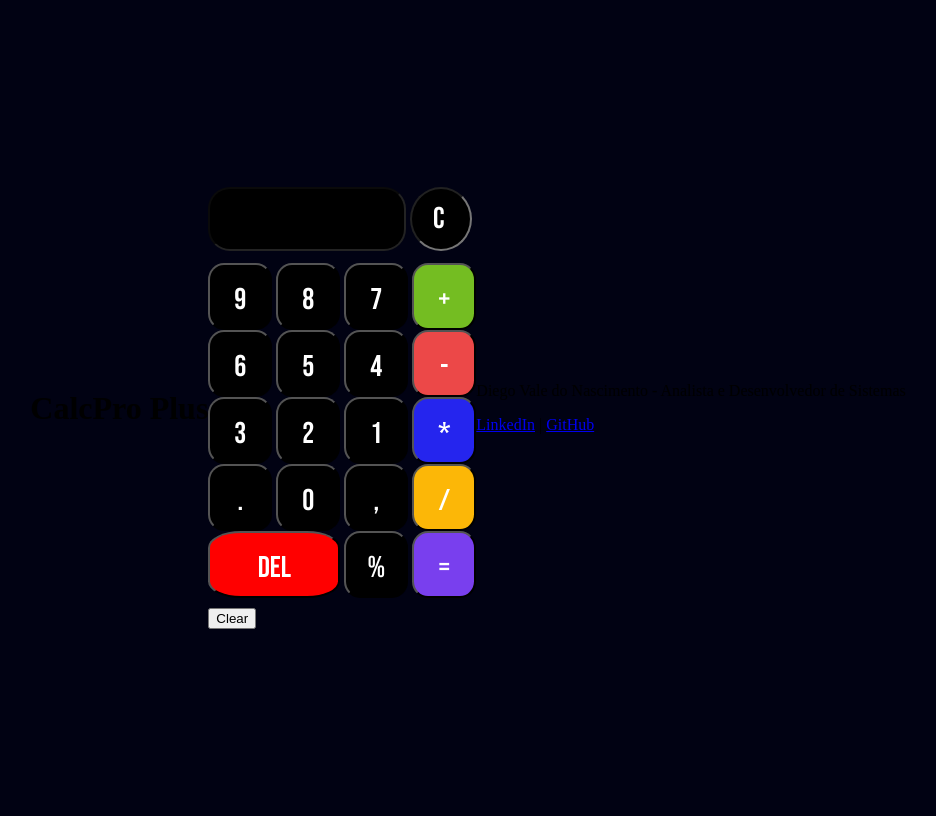
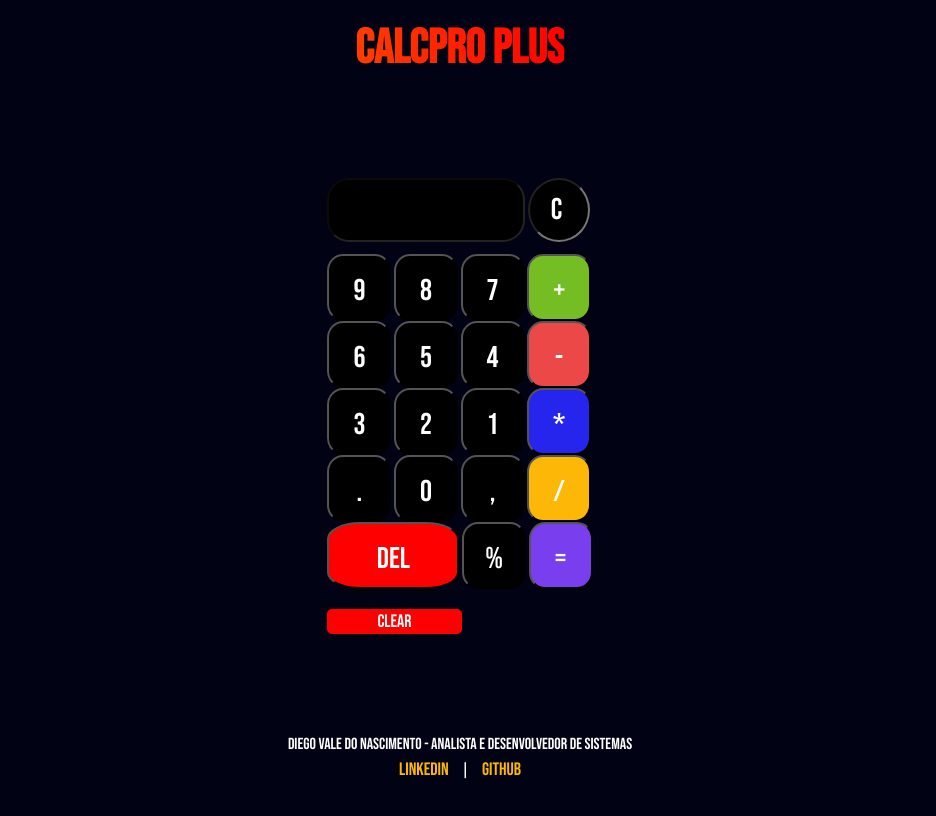
Before and after one commit to DVALENASCIMENTO/calcPro_Plus.Project, a plain HTML site: page index.html in a window 1280 px wide. Shown: the whole page, without its empty margins (180-1116 px from the left). Drawn offline with Linux system fonts and the light colour scheme.

Commit message:
Update style.css

```diff
--- a/css/style.css
+++ b/css/style.css
@@ -1,15 +1,54 @@
 @import url('https://fonts.googleapis.com/css2?family=Bebas+Neue&display=swap');
 
-body{
+body {
+    margin: 0;
     width: 100%;
     height: 100vh;
     display: flex;
+    flex-direction: column;
     align-items: center;
-    justify-content: center;
+    justify-content: space-between;
     background: #010213;
+    font-family: 'Bebas Neue', cursive;
 }
 
-input{
+header {
+    width: 100%;
+    text-align: center;
+    margin-top: 20px;
+}
+
+.animated-title {
+    font-size: 48px; /* Tamanho da fonte */
+    font-weight: bold;
+    background: linear-gradient(270deg, #ff0000, #ff9900, #00ff00, #0000ff, #9900ff);
+    background-size: 1000%;
+    -webkit-background-clip: text;
+    -webkit-text-fill-color: transparent;
+    animation: gradient-animation 10s ease infinite, blink-animation 1.5s step-start infinite;
+    text-align: center;
+    margin: 20px 0;
+}
+
+@keyframes gradient-animation {
+    0% { background-position: 0% 50%; }
+    50% { background-position: 100% 50%; }
+    100% { background-position: 0% 50%; }
+}
+
+@keyframes blink-animation {
+    0%, 49% { opacity: 1; }
+    50%, 100% { opacity: 0; }
+}
+
+.main {
+    display: flex;
+    justify-content: center;
+    flex-direction: column;
+    align-items: center;
+}
+
+input {
     color: #ffffff;
     padding: 17px;
     outline: none;
@@ -18,12 +57,12 @@ input{
     border-radius: 25%;
 }
 
-.num{
+.num {
     width: 64px;
     height: 67px;
 }
 
-.text{
+.text {
     width: 160px;
     height: 26px;
     border-radius: 22px;
@@ -32,7 +71,7 @@ input{
     margin-bottom: 12px;
 }
 
-.text1{
+.text1 {
     width: 24px;
     height: 26px;
     border-radius: 50%;
@@ -42,31 +81,27 @@ input{
     cursor: pointer;
 }
 
-.main{
-    display: inline-block;
-}
-
-.maincolor{
+.maincolor {
     background-color: #000;
 }
 
-.blue{
+.blue {
     background-color: rgb(116, 189, 34);
 }
 
-.pin{
+.pin {
     background-color: rgb(236, 72, 72);
 }
 
-.gre{
+.gre {
     background-color: rgb(37, 37, 238);
 }
 
-.pur{
+.pur {
     background-color: #793fee;
 }
 
-.ora{
+.ora {
     background-color: #fcb707;
 }
 
@@ -78,7 +113,6 @@ input{
     width: 132px; /* Dobrando a largura do botão */
 }
 
-
 /* Estilos para o histórico */
 #history {
     color: #ffffff;
@@ -86,3 +120,43 @@ input{
     font-size: 20px;
     margin-top: 10px;
 }
+
+.clear-history-button {
+    margin-top: 10px;
+    padding: 2px 50px;
+    background-color: #ff0000; /* Cor de fundo vermelha */
+    color: #ffffff; /* Cor do texto branca */
+    border: none;
+    border-radius: 5px;
+    cursor: pointer;
+    font-size: 18px;
+    font-family: 'Bebas Neue', cursive;
+}
+
+.clear-history-button:hover {
+    background-color: #cc0000; /* Cor de fundo ao passar o mouse */
+}
+
+footer {
+    background-color: #010213; /* Cor de fundo combinando com o tema */
+    color: #ffffff; /* Cor do texto */
+    text-align: center; /* Centralizar o texto */
+    padding: 15px 0; /* Espaçamento interno */
+    width: 100%; /* Largura total do footer */
+    font-family: 'Bebas Neue', cursive;
+}
+
+footer p {
+    margin: 5px 0; /* Espaçamento entre os parágrafos */
+}
+
+footer a {
+    color: #fcb707; /* Cor dos links */
+    text-decoration: none; /* Remover sublinhado dos links */
+    margin: 0 10px; /* Espaçamento entre os links */
+    font-size: 18px;
+}
+
+footer a:hover {
+    text-decoration: underline; /* Adicionar sublinhado ao passar o mouse */
+}
```
